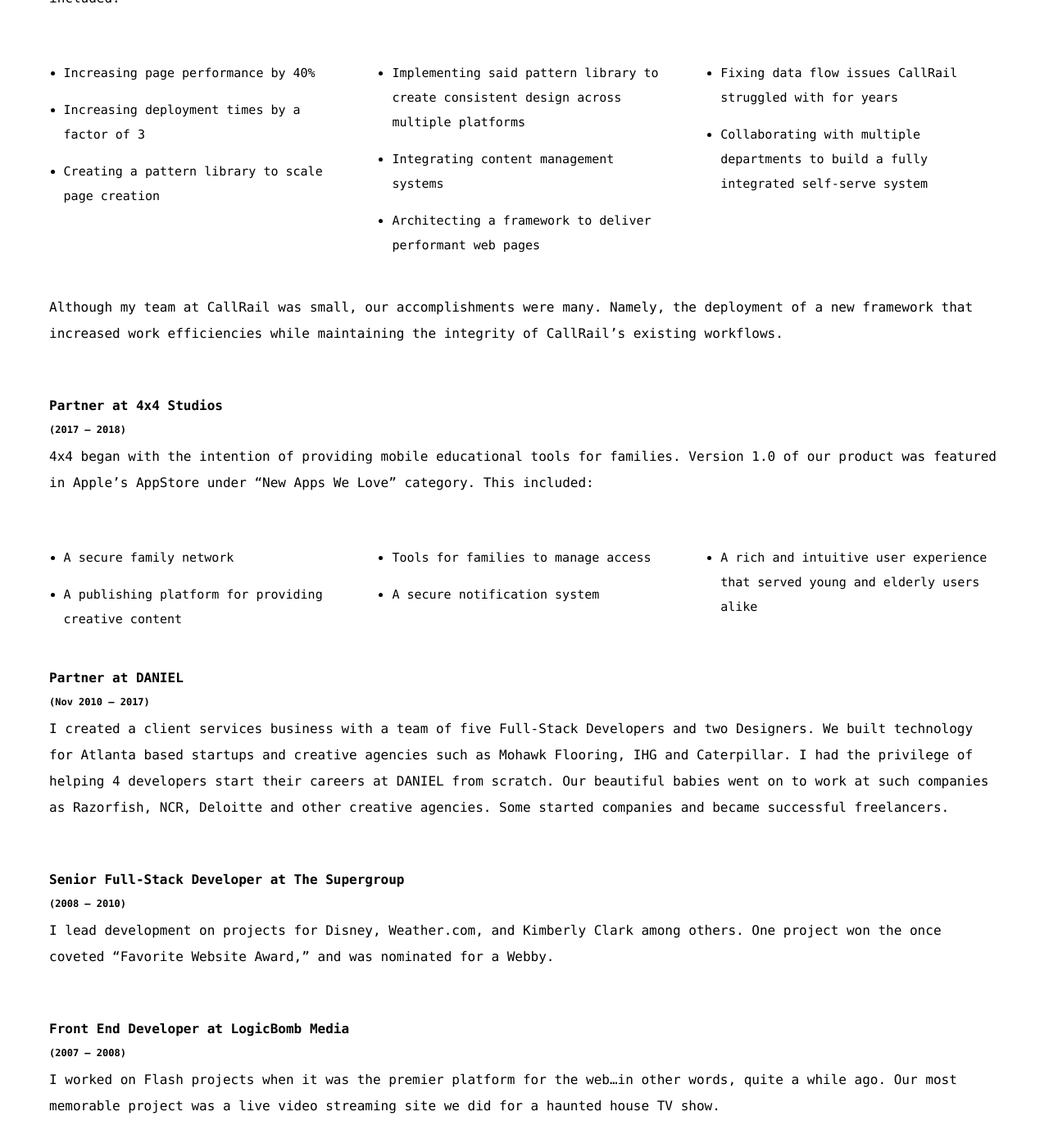
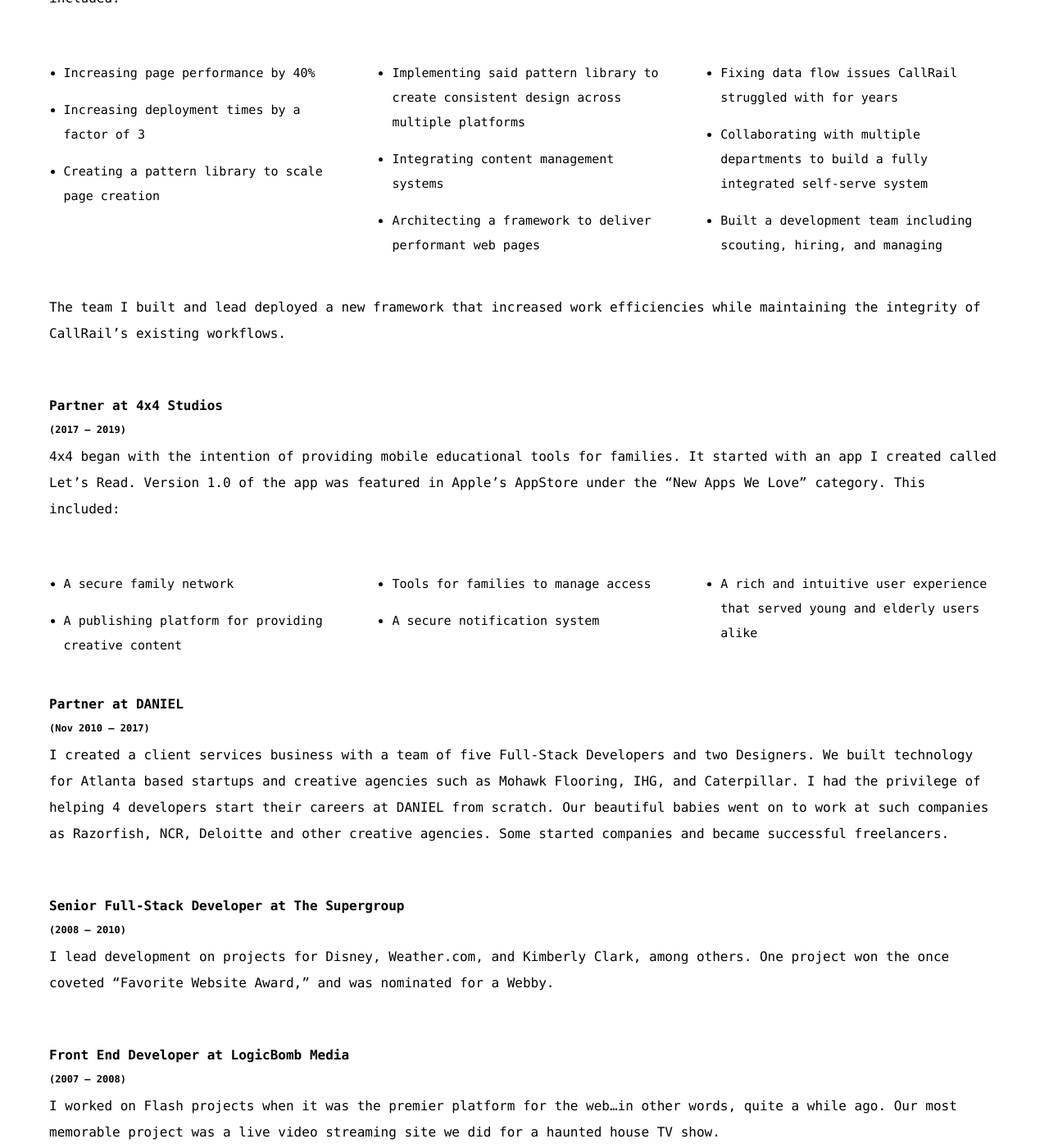
Before and after one commit to barnesy/portfolio, a Jekyll site: the page built from résumé.md, in a window 1280 px wide and 1400 px high, scrolled down 556 px. Shown: the whole window at 82% size. Built offline with Jekyll 4.4.1, drawn with Linux system fonts in a browser that asks for light colours; some of the changed text lies outside the part shown.

Commit message:
Copy updates

```diff
--- a/résumé.md
+++ b/résumé.md
@@ -5,7 +5,7 @@
 
 # Chris Barnes
 
-I’ve been leading teams to create web-based and native software for over a decade. My core strengths, including fluency in multiple code languages, dexterity in design principles and typography, come from an extensive background in design and development. I enjoy approaching a product from a holistic perspective, end to end. High craft and creative environments with my teams are paramount.
+I’ve been leading teams to create web-based and native software for over a decade. My core strengths include fluency in multiple code languages, dexterity in design principles, typography, and team leadership. I have an extensive background in design and development, and I enjoy approaching a product from a holistic perspective, end to end. High craft and creative environments with my teams are paramount.
 [chris@barnesy.me](mailto:chris@barnesy.me) /  [www.barnesy.me](http://barnesy.me)
 
 
@@ -23,12 +23,13 @@
 - Architecting a framework to deliver performant web pages
 - Fixing data flow issues CallRail struggled with for years
 - Collaborating with multiple departments to build a fully integrated self-serve system
+- Built a development team including scouting, hiring, and managing
 
-Although my team at CallRail was small, our accomplishments were many. Namely, the deployment of a new framework that increased work efficiencies while maintaining the integrity of CallRail’s existing workflows.
+The team I built and lead deployed a new framework that increased work efficiencies while maintaining the integrity of CallRail’s existing workflows.
 
 #### Partner at 4x4 Studios
-##### (2017 – 2018)
-4x4 began with the intention of providing mobile educational tools for families. Version 1.0 of our product was featured in Apple’s AppStore under “New Apps We Love” category. This included:
+##### (2017 – 2019)
+4x4 began with the intention of providing mobile educational tools for families. It started with an app I created called Let's Read. Version 1.0 of the app was featured in Apple’s AppStore under the “New Apps We Love” category. This included:
 
 - A secure family network
 - A publishing platform for providing creative content
@@ -39,11 +40,11 @@
 
 #### Partner at DANIEL
 ##### (Nov 2010 – 2017)
-I created a client services business with a team of five Full-Stack Developers and two Designers. We built technology for Atlanta based startups and creative agencies such as Mohawk Flooring, IHG and Caterpillar. I had the privilege of helping 4 developers start their careers at DANIEL from scratch. Our beautiful babies went on to work at such companies as Razorfish, NCR, Deloitte and other creative agencies. Some started companies and became successful freelancers.
+I created a client services business with a team of five Full-Stack Developers and two Designers. We built technology for Atlanta based startups and creative agencies such as Mohawk Flooring, IHG, and Caterpillar. I had the privilege of helping 4 developers start their careers at DANIEL from scratch. Our beautiful babies went on to work at such companies as Razorfish, NCR, Deloitte and other creative agencies. Some started companies and became successful freelancers.
 
 #### Senior Full-Stack Developer at The Supergroup
 ##### (2008 – 2010)
-I lead development on projects for Disney, Weather.com, and Kimberly Clark among others. One project won the once coveted “Favorite Website Award,” and was nominated for a Webby.
+I lead development on projects for Disney, Weather.com, and Kimberly Clark, among others. One project won the once coveted “Favorite Website Award,” and was nominated for a Webby.
 
 
 #### Front End Developer at LogicBomb Media
```
Also changed, not shown: other parts of résumé.md (+1 -1 lines), _posts/2020-07-04-callrail.md (+11 -11 lines).
